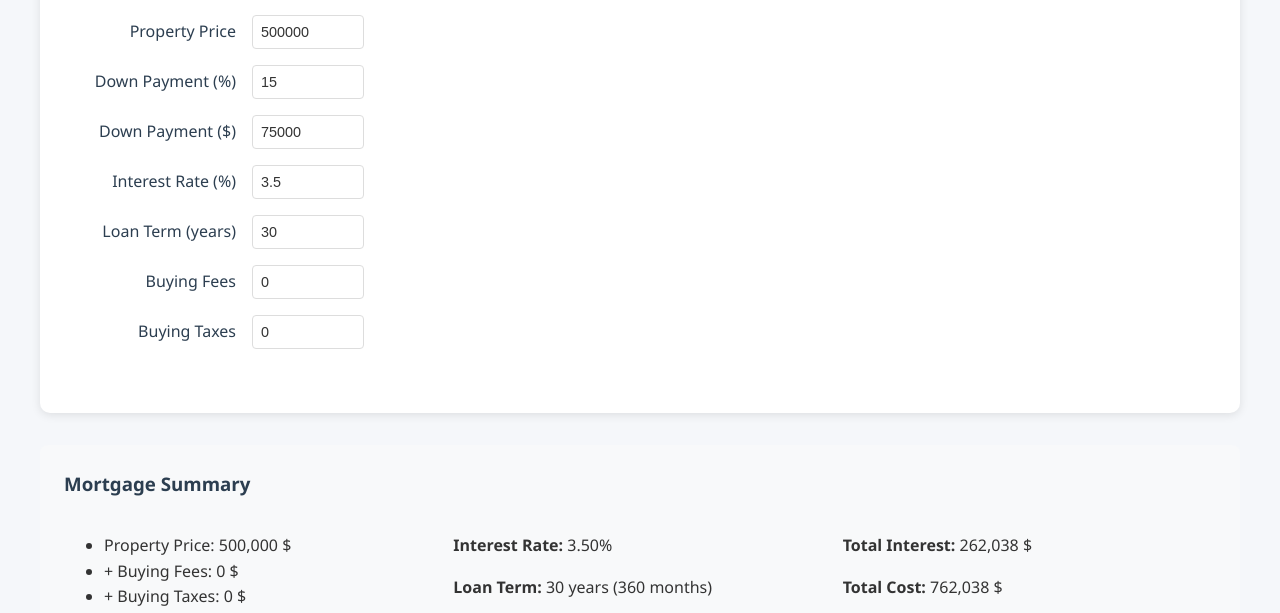
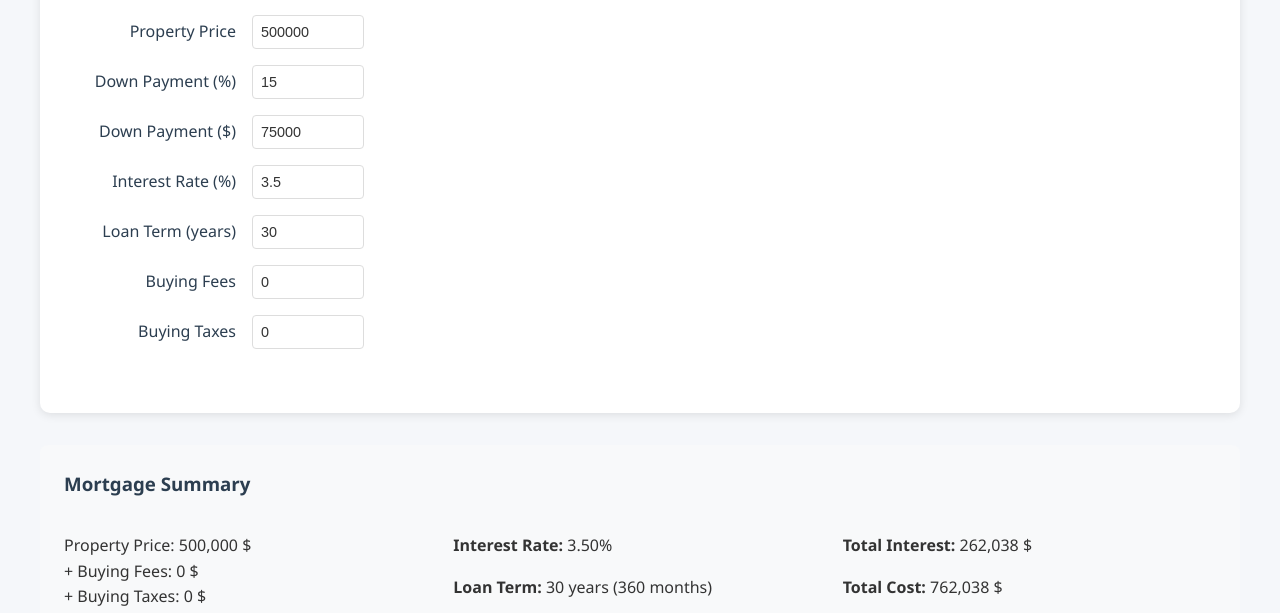
Before and after one commit to jeanbottein/voldemortgage, a plain HTML site: page index.html in a window 1280 px wide. Shown: the part 142-755 px from the top of the page. Drawn offline with Linux system fonts and the light colour scheme.

Commit message:
style: remove bullet points and padding from summary list items

```diff
--- a/css/styles.css
+++ b/css/styles.css
@@ -353,6 +353,11 @@ tr:hover {
     transition: background-color 0.3s;
 }
 
+.summary ul {
+    list-style-type: none;
+    padding-left: 0; /* Remove default left padding for lists */
+}
+
 .error {
     color: var(--error-text-color);
     margin-top: 0.5rem;
```
